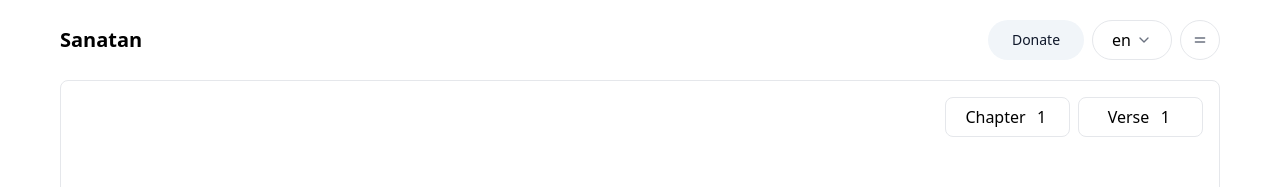
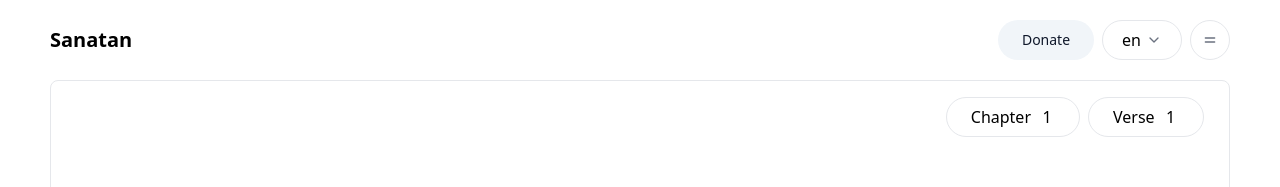
Before and after one commit to yogendrarana/bhagavad-gita, a Next.js app: page /gita in a window 1280 px wide. Shown: the top 187 px of the page. Built offline with nearby package versions, Linux system fonts and the light colour scheme.

Commit message:
improvements

```diff
--- a/src/app/(site)/gita/components/select-chapter.tsx
+++ b/src/app/(site)/gita/components/select-chapter.tsx
@@ -15,7 +15,7 @@ export default function SelectChapter() {
     return (
         <DropdownMenu>
             <DropdownMenuTrigger asChild>
-                <button className="h-[var(--h-btn)] sm:h-[var(--h-lg-btn)] w-[125px] px-4 rounded-lg flex justify-center gap-2 items-center border">
+                <button className="h-[var(--h-btn)] sm:h-[var(--h-lg-btn)] px-6 rounded-full flex justify-center gap-2 items-center border">
                     <span>Chapter</span>
                     <div className="w-4">{currentGitaChapter.chapter}</div>
                 </button>
--- a/src/app/(site)/gita/components/select-verse.tsx
+++ b/src/app/(site)/gita/components/select-verse.tsx
@@ -14,7 +14,7 @@ export default function SelectVerse() {
     return (
         <DropdownMenu>
             <DropdownMenuTrigger className="w-[125px]">
-                <button className="h-[var(--h-btn)] sm:h-[var(--h-lg-btn)] w-[125px] px-4 rounded-lg flex justify-center gap-2 items-center border">
+                <button className="h-[var(--h-btn)] sm:h-[var(--h-lg-btn)] px-6 rounded-full flex justify-center gap-2 items-center border">
                     <span>Verse</span>
                     <div className="w-4">{currentGitaVerse.verse}</div>
                 </button>
--- a/src/app/(site)/gita/page.tsx
+++ b/src/app/(site)/gita/page.tsx
@@ -4,8 +4,8 @@ import GitaReader from './components/gita-reader'
 
 const GitaPage = () => {
     return (
-        <div className=" h-ful px-[var(--px)] sm:px-[var(--sm-px)] flex flex-col " >
-            <div className="h-full px-[var(--px)] ">
+        <div className="h-ful flex flex-col " >
+            <div className="h-full ">
                 <Navbar />
                 <GitaReader />
             </div>
--- a/src/app/(site)/layout.tsx
+++ b/src/app/(site)/layout.tsx
@@ -13,7 +13,7 @@ export const metadata: Metadata = {
 export default function RootLayout({ children }: Readonly<{ children: React.ReactNode }>) {
   return (
     <html lang="en">
-      <body>
+      <body className="px-[var(--px)] sm:px-[var(--sm-px)]">
         <Toaster />
         <main className="h-full">
           {children}
--- a/src/app/(site)/page.tsx
+++ b/src/app/(site)/page.tsx
@@ -8,7 +8,7 @@ import BookCard from "@/components/custom/book-card";
 
 export default function Home() {
   return (
-    <div className=" h-ful px-[var(--px)] sm:px-[var(--sm-px)] flex flex-col " >
+    <div className="h-ful flex flex-col " >
       <Navbar />
       <Banner />
       <div className="grid grid-cols-1 sm:grid-cols-2 md:grid-cols-3 lg:grid-cols-4 gap-4">
```
